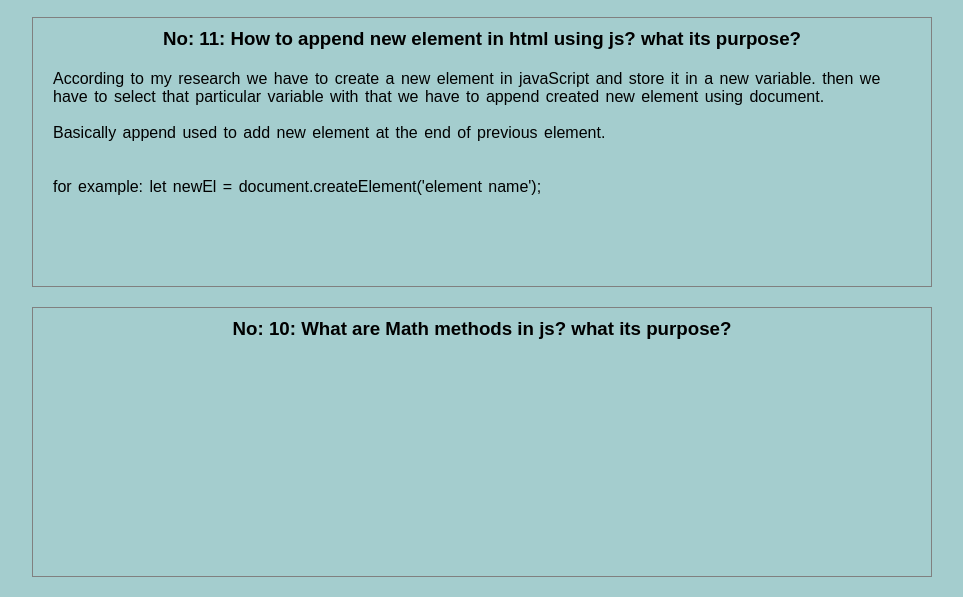
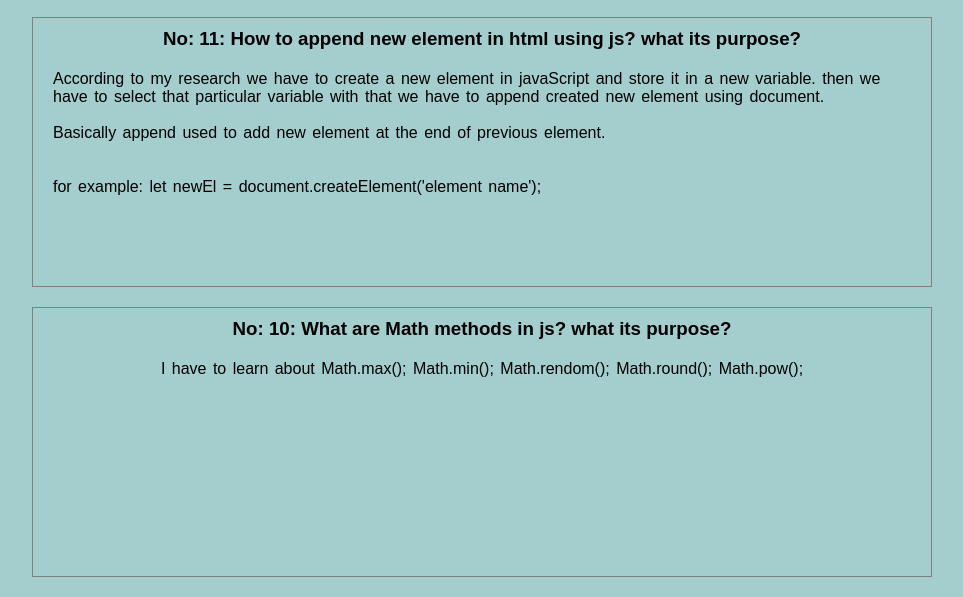
Before and after one commit to HafsaJabeen47/JavaScript, a plain HTML site: page New JS Terms/JS-Terms.html in a window 1280 px wide. Shown: the part 2963-3560 px from the top of the page, without its empty margins (158-1121 px from the left). Drawn offline with Linux system fonts and the light colour scheme.

Commit message:
Math Methods Name: max; min; round; rendom; pow;

```diff
--- a/New JS Terms/JS-Terms.html
+++ b/New JS Terms/JS-Terms.html
@@ -82,7 +82,8 @@
         <!-- Math. Methods -->
         <div class="same">
             <h3>No: 10: What are Math methods in js? what its purpose?</h3>
-            <p></p>
+            <p>I have to learn about Math.max(); Math.min(); Math.rendom(); Math.round(); Math.pow();
+            </p>
         </div>
 
 
```
